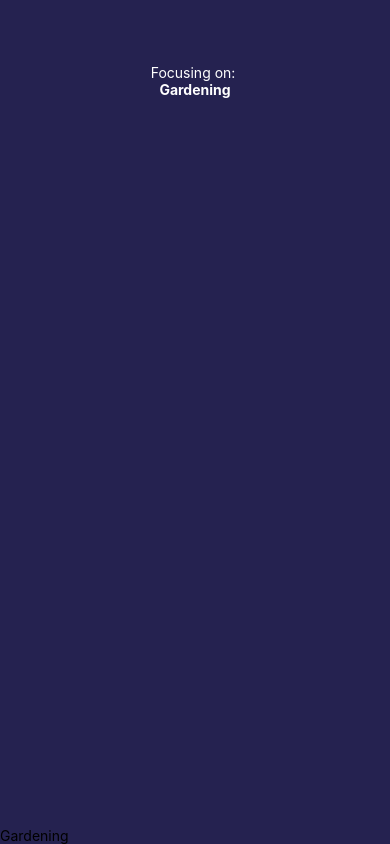
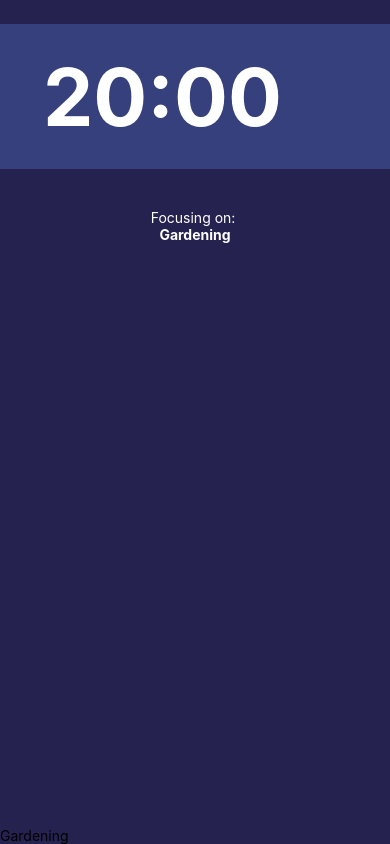
Before and after one commit to Dhadhazi/FocusApp-RN, a React Native app: screen / in a window 390 px wide. Built offline with nearby package versions, Linux system fonts and the light colour scheme.

Commit message:
Countdown timer minutes, seconds

```diff
--- /dev/null
+++ b/src/components/Countdown.js
@@ -0,0 +1,36 @@
+import React, { useState } from "react";
+import { View, Text, StyleSheet } from "react-native";
+import { colors } from "../utils/colors";
+import { fontSizes, spacing } from "../utils/sizes";
+
+function minutesToMillis(min) {
+  return min * 1000 * 60;
+}
+
+function formatTime(time) {
+  return time < 10 ? `0${time}` : time;
+}
+
+export default function Countdown({ minutes = 20, isPaused }) {
+  const [millis, setMillis] = useState(minutesToMillis(minutes));
+  const minute = Math.floor(millis / 1000 / 60) % 60;
+  const seconds = Math.floor(millis / 1000) % 60;
+  return (
+    <View>
+      <Text style={styles.text}>
+        {" "}
+        {formatTime(minute)}:{formatTime(seconds)}
+      </Text>
+    </View>
+  );
+}
+
+const styles = StyleSheet.create({
+  text: {
+    color: colors.white,
+    fontSize: fontSizes.xxxl,
+    fontWeight: "bold",
+    padding: spacing.lg,
+    backgroundColor: "rgba(94,132,226,0.3)",
+  },
+});
--- a/src/features/timer/Timer.js
+++ b/src/features/timer/Timer.js
@@ -1,11 +1,13 @@
 import React from "react";
 import { View, Text, StyleSheet } from "react-native";
+import Countdown from "../../components/Countdown";
 import { colors } from "../../utils/colors";
 import { spacing } from "../../utils/sizes";
 
 export const Timer = ({ focusSubject }) => {
   return (
     <View style={styles.container}>
+      <Countdown />
       <View style={{ paddingTop: spacing.xxl }}>
         <Text style={styles.title}>Focusing on: </Text>
         <Text style={styles.focusSubject}>{focusSubject}</Text>
--- a/src/utils/sizes.js
+++ b/src/utils/sizes.js
@@ -4,7 +4,7 @@ export const fontSizes = {
   lg: 24,
   xl: 32,
   xxl: 40,
-  xxxxl: 80,
+  xxxl: 80,
 };
 
 export const spacing = {
@@ -13,5 +13,5 @@ export const spacing = {
   lg: 24,
   xl: 32,
   xxl: 40,
-  xxxxl: 80,
+  xxxl: 80,
 };
```
